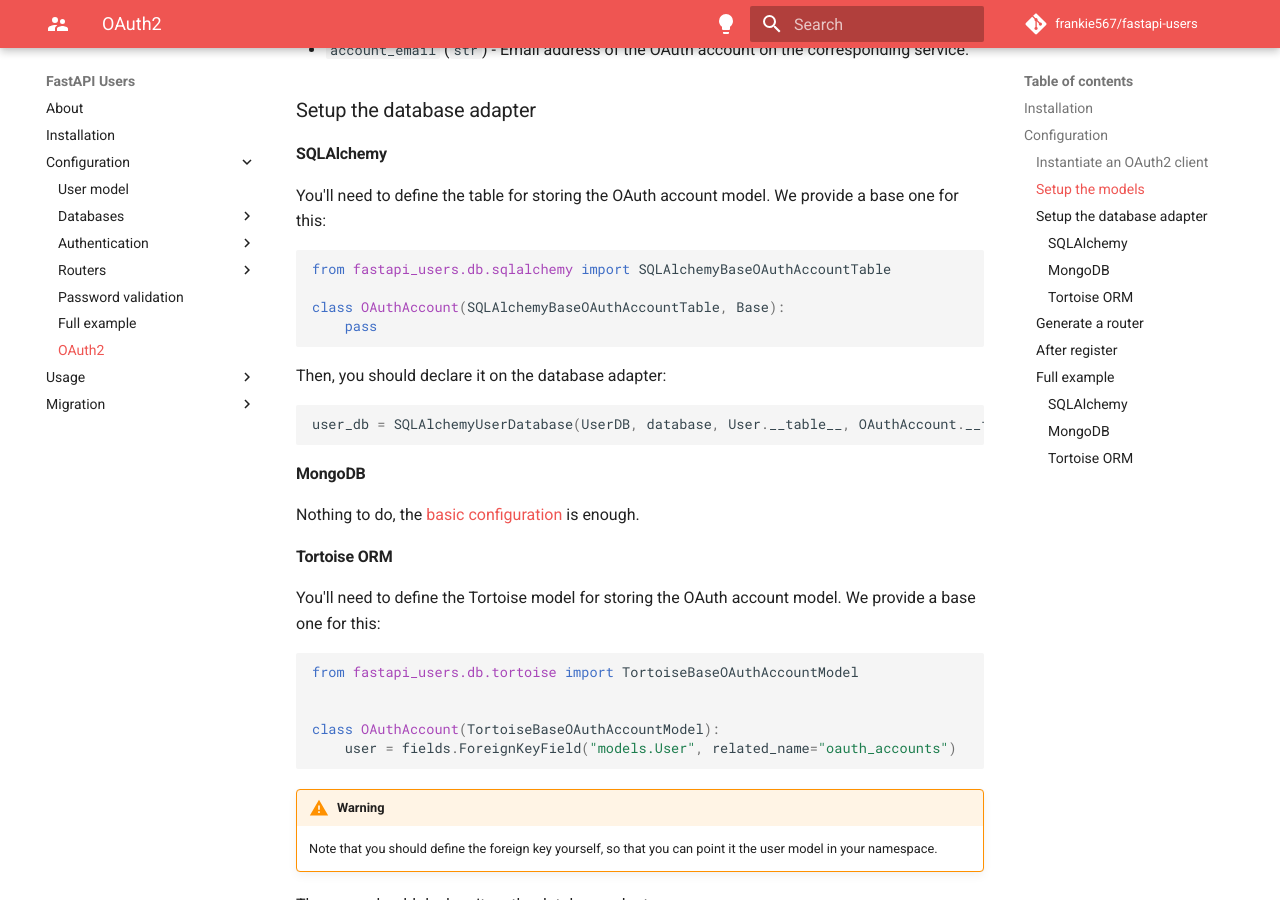
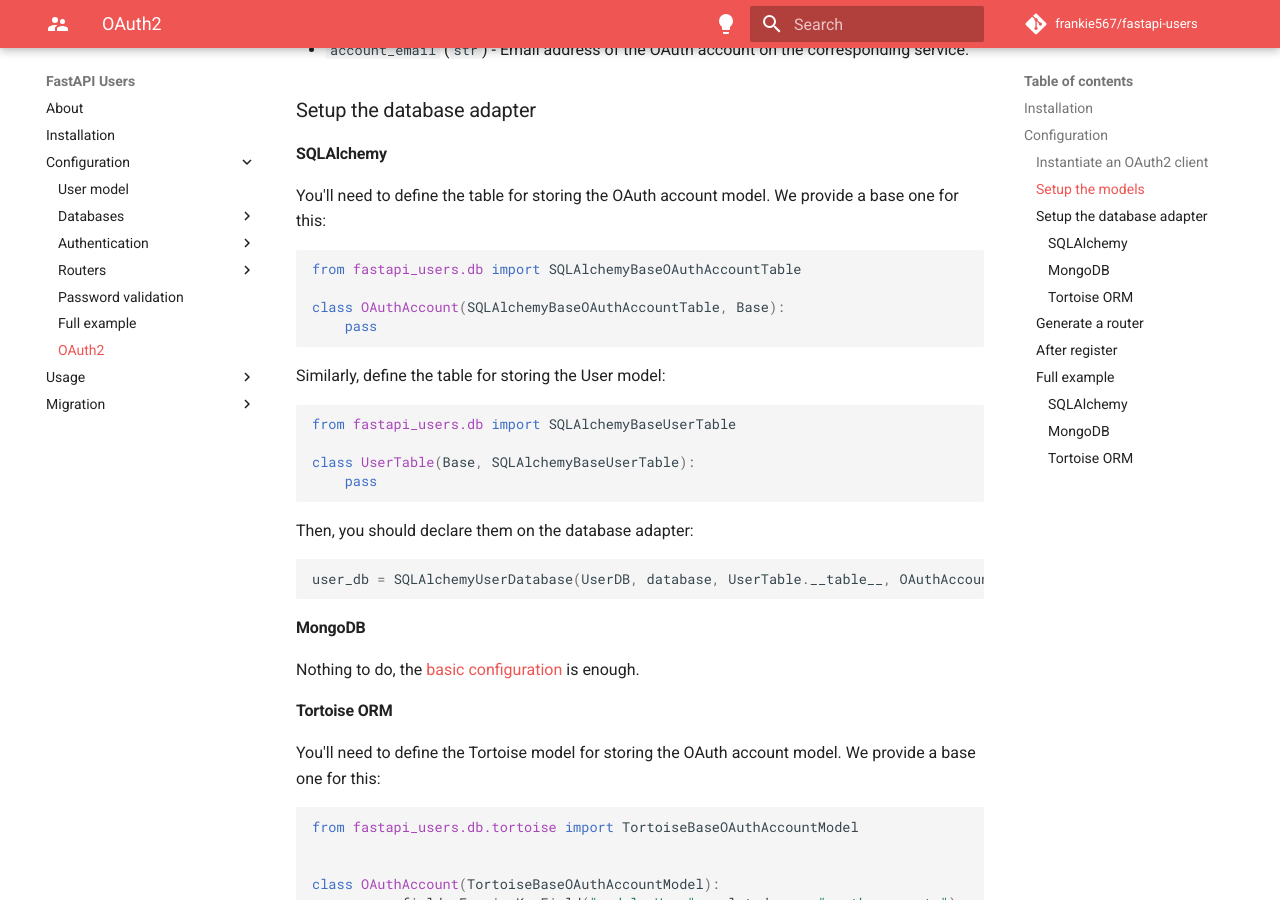
Before and after one commit to fastapi-users/fastapi-users, an MkDocs documentation site: the page built from docs/configuration/oauth.md, in a window 1280 px wide and 900 px high, scrolled down 1586 px. Built offline with MkDocs 1.6.1 and Material for MkDocs 9.7.7, drawn with Linux system fonts in a browser that asks for light colours; comment, search, counter and statistics services are not loaded.

Commit message:
Fix OAuth2 documentation

````diff
--- a/docs/configuration/oauth.md
+++ b/docs/configuration/oauth.md
@@ -71,16 +71,25 @@ Notice that we inherit from the `BaseOAuthAccountMixin`, which adds a `List` of
 You'll need to define the table for storing the OAuth account model. We provide a base one for this:
 
 ```py
-from fastapi_users.db.sqlalchemy import SQLAlchemyBaseOAuthAccountTable
+from fastapi_users.db import SQLAlchemyBaseOAuthAccountTable
 
 class OAuthAccount(SQLAlchemyBaseOAuthAccountTable, Base):
     pass
 ```
 
-Then, you should declare it on the database adapter:
+Similarly, define the table for storing the User model:
 
 ```py
-user_db = SQLAlchemyUserDatabase(UserDB, database, User.__table__, OAuthAccount.__table__)
+from fastapi_users.db import SQLAlchemyBaseUserTable
+
+class UserTable(Base, SQLAlchemyBaseUserTable):
+    pass
+```
+
+Then, you should declare them on the database adapter:
+
+```py
+user_db = SQLAlchemyUserDatabase(UserDB, database, UserTable.__table__, OAuthAccount.__table__)
 ```
 
 #### MongoDB
````
